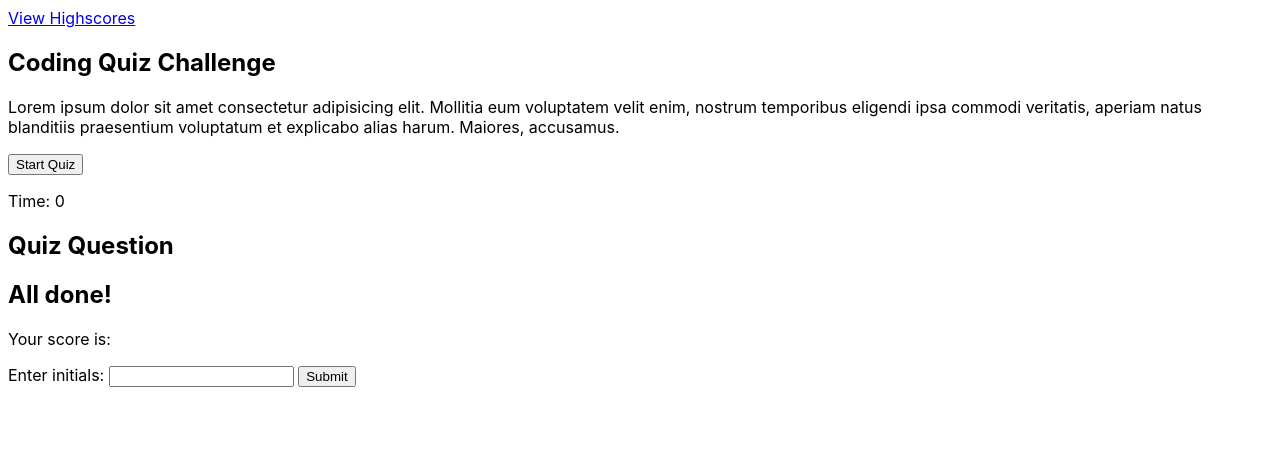
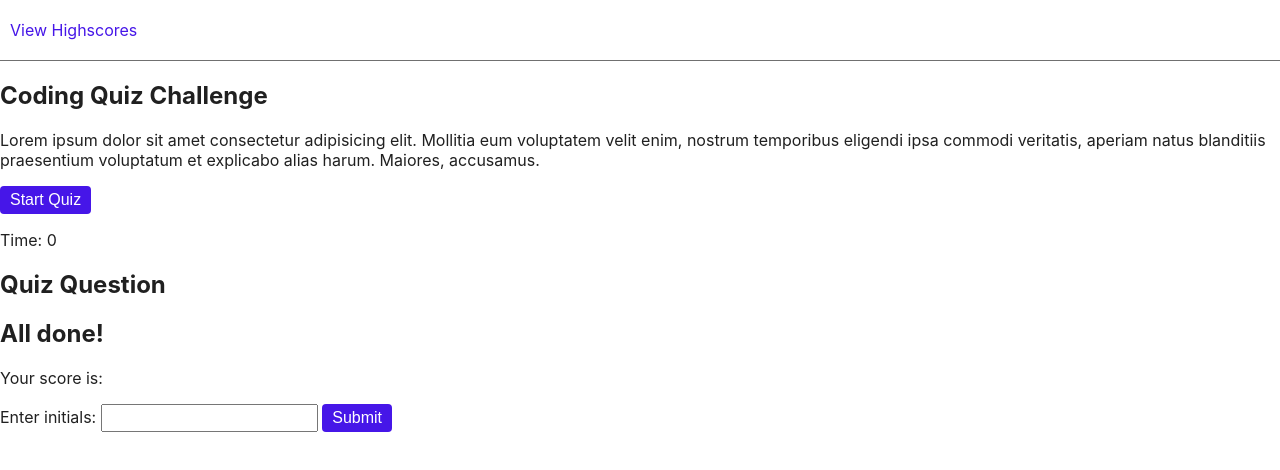
Before and after one commit to angelicamapeso/code-quiz, a plain HTML site: page index.html in a window 1280 px wide. Drawn offline with Linux system fonts and the light colour scheme.

Commit message:
Add body and text styles

```diff
--- a/css/style.css
+++ b/css/style.css
@@ -1,17 +1,81 @@
 /*Colors
 Red: #E81648;
 Gray: #707070;
-Off-white: #EBEBEB;
 Black: #202020;
 Purple: #4616E8;
 Dark purple: #27126F;
 */
 
-/*General styles*/
+/*****Body*****/
 body {
   /*System fonts*/
   font-family: -apple-system, BlinkMacSystemFont,
     “Segoe UI”, “Roboto”, “Oxygen”, “Ubuntu”, “Cantarell”,
     “Fira Sans”, “Droid Sans”, “Helvetica Neue”,
     sans-serif;
+  color: #202020;
+
+  box-sizing: border-box;
+  width: 100%;
+  margin: 0;
 }
+
+/*****Text styles*****/
+
+/*Clickable*/
+a {
+  color: #4616E8;
+  text-decoration: none;
+}
+
+a:hover,
+a:focus,
+a:active {
+  color: #27126F;
+}
+
+button,
+#back-button {
+  display: inline-block;
+  box-sizing: border-box;
+  padding: 5px 10px;
+
+  border-radius: 4px;
+  border-style: none;
+
+  background-color: #4616E8;
+
+  color: white;
+  cursor: pointer;
+  font-size: 1em;
+}
+
+#back-button:hover,
+#back-button:focus,
+#back-button:active,
+button:hover,
+button:focus,
+button:active{
+  background-color: #27126F;
+}
+
+a,
+button {
+  transition: background-color 0.2s ease-in-out;
+}
+
+/*****Nav*****/
+nav {
+  padding: 20px 10px;
+  border-bottom: 1px solid #707070;
+}
+
+
+/*input*/
+#initials {
+  padding: 3px;
+  font-size: 1em;
+
+  box-sizing: border-box;
+  /* border-style: none; */
+}
```
